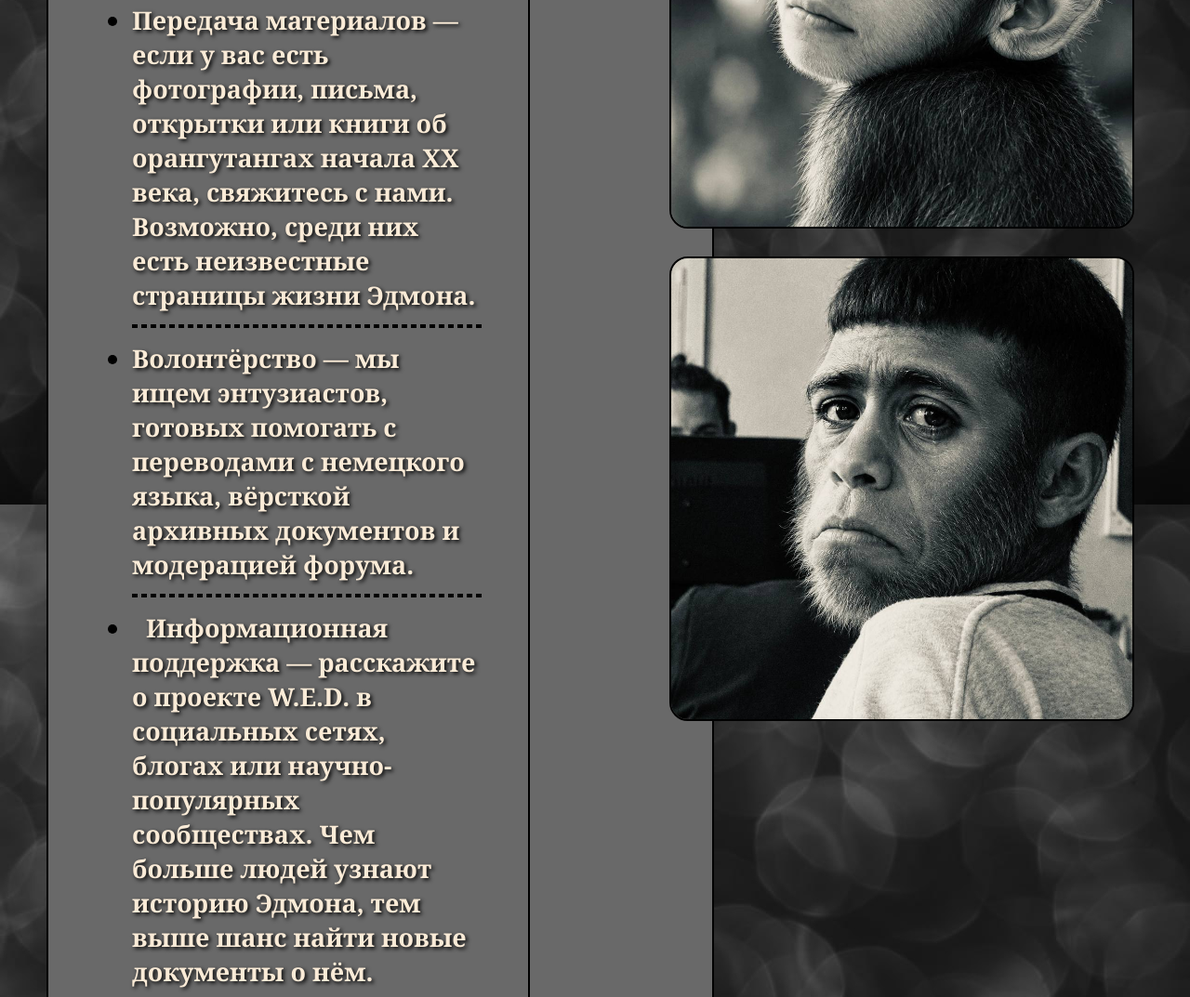
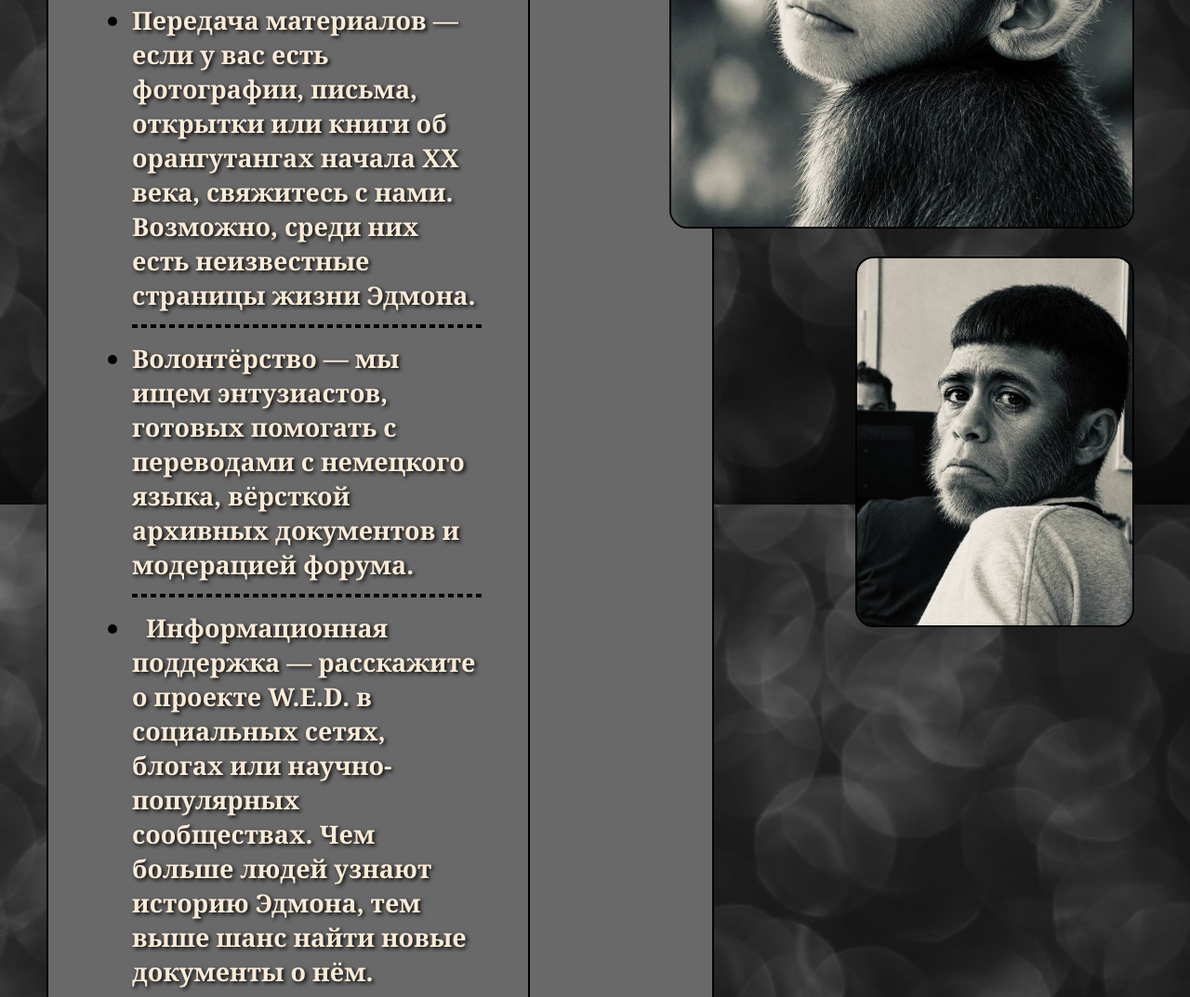
Before and after one commit to tiredsight/WikiEDmon, a plain HTML site: page donate.html in a window 1280 px wide. Shown: the part 2019-3092 px from the top of the page at 93% size. Drawn offline with Linux system fonts and the light colour scheme.

Commit message:
Add files via upload

```diff
--- a/style.css
+++ b/style.css
@@ -427,3 +427,11 @@ hr {
     border-radius: 4px;
   }
 }
+.sad2 img {
+    width: 100% !important;
+    height: auto !important;
+    max-width: 300px;
+    object-fit: contain;
+    border: 2px solid black;
+    border-radius: 20px;
+}
```
